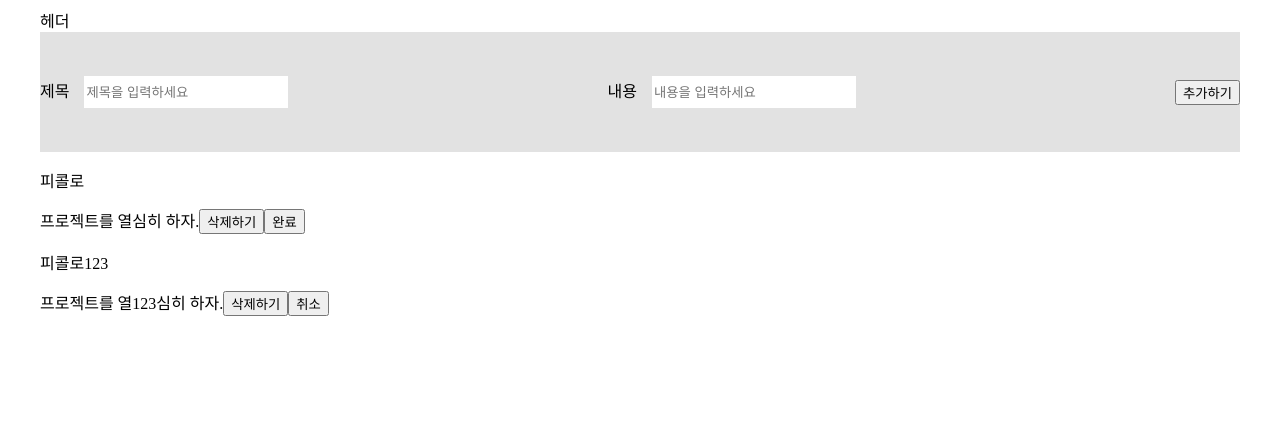
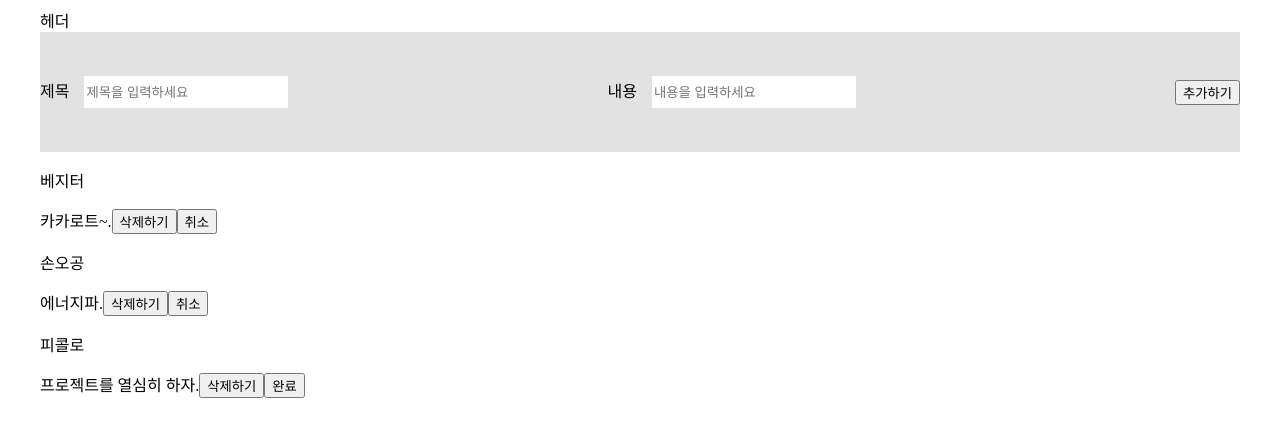
Before and after one commit to picoloman6/nbc_react_1, a React (Vite) app: page / in a window 1280 px wide. Shown: the top 436 px of the page. Built offline with nearby package versions, Linux system fonts and the light colour scheme.

Commit message:
[dev] TodoItem, TodoItems 구분

```diff
--- a/src/TodoList/TodoInput.tsx
+++ b/src/TodoList/TodoInput.tsx
@@ -15,7 +15,8 @@ const TodoInput = ({ addTodos }: TodoInputPropsTypes) => {
     setInput({ ...input, [name]: value });
   };
 
-  const onClickButton = () => {
+  const onClickButton = (e: React.FormEvent) => {
+    e.preventDefault();
     if (input.name === '' || input.content === '') {
       alert('값을 입력하세요');
       return;
--- a/src/TodoList/TodoItem.tsx
+++ /dev/null
@@ -1,26 +0,0 @@
-import { TodosTypes } from './TodosTypes';
-
-interface TodoContentPropsTypes {
-  todo: TodosTypes;
-  removeTodo: (id: number) => void;
-  changeTodoStatus: (id: number) => void;
-}
-
-const TodoItem = ({
-  todo,
-  removeTodo,
-  changeTodoStatus
-}: TodoContentPropsTypes) => {
-  return (
-    <div>
-      <p>{todo.name}</p>
-      <span>{todo.content}</span>
-      <button onClick={() => removeTodo(todo.id)}>삭제하기</button>
-      <button onClick={() => changeTodoStatus(todo.id)}>
-        {todo.done ? '취소' : '완료'}
-      </button>
-    </div>
-  );
-};
-
-export default TodoItem;
--- /dev/null
+++ b/src/TodoList/TodoItems.tsx
@@ -0,0 +1,53 @@
+import { TodosTypes } from './TodosTypes';
+
+interface PropsTypes {
+  removeTodo: (id: number) => void;
+  changeTodoStatus: (id: number) => void;
+}
+
+interface TodoItemPropsType extends PropsTypes {
+  todo: TodosTypes;
+}
+
+interface TodoItemsPropsType extends PropsTypes {
+  todos: TodosTypes[];
+}
+
+const TodoItem = ({
+  todo,
+  removeTodo,
+  changeTodoStatus
+}: TodoItemPropsType) => {
+  return (
+    <div>
+      <p>{todo.name}</p>
+      <span>{todo.content}</span>
+      <button onClick={() => removeTodo(todo.id)}>삭제하기</button>
+      <button onClick={() => changeTodoStatus(todo.id)}>
+        {todo.done ? '취소' : '완료'}
+      </button>
+    </div>
+  );
+};
+
+const TodoItems = ({
+  todos,
+  removeTodo,
+  changeTodoStatus
+}: TodoItemsPropsType) => {
+  return (
+    <div>
+      {todos.length > 0 &&
+        todos.map((todo) => (
+          <TodoItem
+            todo={todo}
+            removeTodo={removeTodo}
+            changeTodoStatus={changeTodoStatus}
+            key={todo.id}
+          />
+        ))}
+    </div>
+  );
+};
+
+export default TodoItems;
--- a/src/TodoList/TodoList.style.tsx
+++ b/src/TodoList/TodoList.style.tsx
@@ -1,6 +1,6 @@
 import { styled } from 'styled-components';
 
-export const StyledTodoInputWrapper = styled.div`
+export const StyledTodoInputWrapper = styled.form`
   display: flex;
   justify-content: space-between;
   align-items: center;
--- a/src/TodoList/TodoList.tsx
+++ b/src/TodoList/TodoList.tsx
@@ -1,20 +1,16 @@
 import { useState, useRef } from 'react';
 
 import TodoInput from './TodoInput';
-import TodoItem from './TodoItem';
+import TodoItems from './TodoItems';
 import { TodosTypes, TodoInputTypes } from './TodosTypes';
 
 const TodoList = () => {
   const [todos, setTodos] = useState<TodosTypes[]>([
     { id: 1, name: '피콜로', content: '프로젝트를 열심히 하자.', done: false },
-    {
-      id: 2,
-      name: '피콜로123',
-      content: '프로젝트를 열123심히 하자.',
-      done: true
-    }
+    { id: 2, name: '베지터', content: '카카로트~.', done: true },
+    { id: 3, name: '손오공', content: '에너지파.', done: true }
   ]);
-  const id = useRef<number>(3);
+  const id = useRef<number>(4);
 
   const addTodos = (todo: TodoInputTypes) => {
     const newTodo: TodosTypes = { ...todo, id: id.current, done: false };
@@ -39,35 +35,20 @@ const TodoList = () => {
   return (
     <div>
       <TodoInput addTodos={addTodos} />
-      <div style={{ display: 'flex' }}>
-        {todos.length > 0 &&
-          todos.map((todo) => {
-            if (!todo.done) {
-              return (
-                <TodoItem
+      {todos.length > 0 && (
+        <TodoItems
+          todos={todos.filter((todo) => todo.done === true)}
           removeTodo={removeTodo}
           changeTodoStatus={changeTodoStatus}
-                  key={todo.id}
-                  todo={todo}
         />
-              );
-            }
-          })}
-      </div>
-      <div style={{ display: 'flex' }}>
-        {todos.length > 0 &&
-          todos.map(
-            (todo) =>
-              todo.done && (
-                <TodoItem
+      )}
+      {todos.length > 0 && (
+        <TodoItems
+          todos={todos.filter((todo) => todo.done === false)}
           removeTodo={removeTodo}
           changeTodoStatus={changeTodoStatus}
-                  key={todo.id}
-                  todo={todo}
         />
-              )
       )}
-      </div>
     </div>
   );
 };
```
Lines whose indentation alone changed are shown as unchanged.
